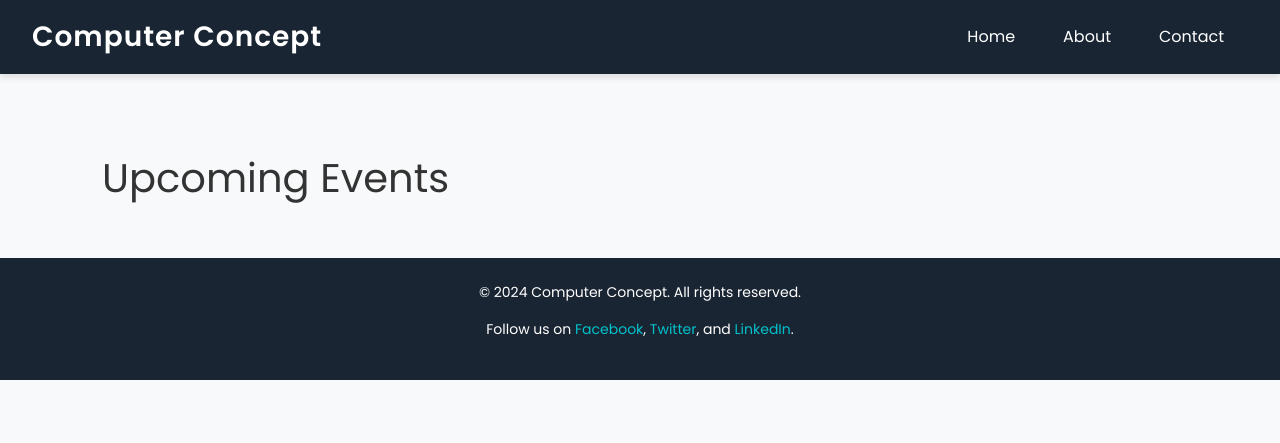
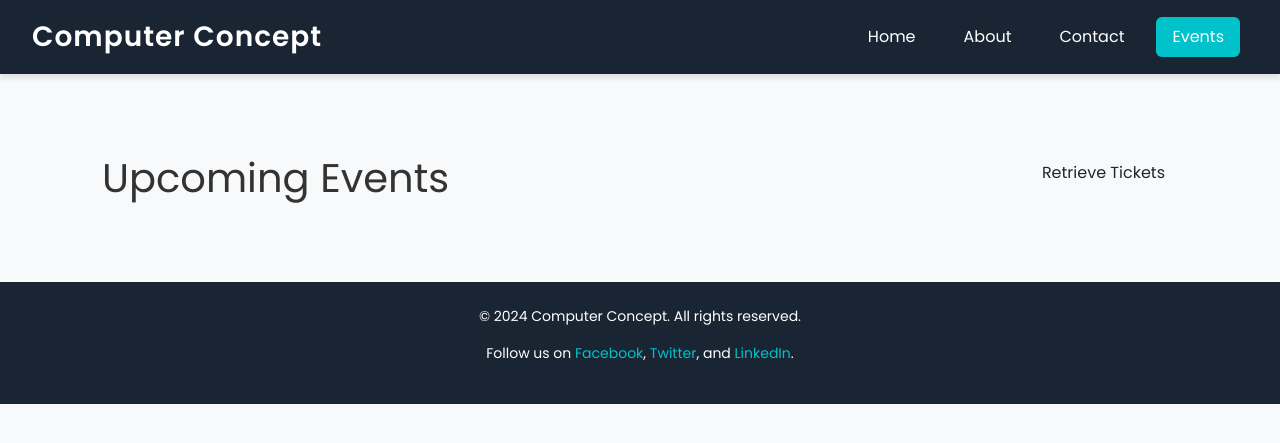
Before and after one commit to Tejaswi2006-raj/mainwebsite, a Django app: page /events in a window 1280 px wide. Shown: the top 443 px of the page. Run offline with Django 5.2, Linux system fonts and the light colour scheme; data that the repository does not hold is empty.

Commit message:
Bug Fixes

```diff
--- a/templates/events.html
+++ b/templates/events.html
@@ -83,8 +83,16 @@
     }
     </style>
 
-<div class="container mt-5">
-  <h1 class="mb-4">Upcoming Events</h1>
+    <div class="container mt-5">
+      <div class="row mb-4">
+        <div class="col-md-8">
+          <h1 class="mb-4">Upcoming Events</h1>
+        </div>
+        <div class="col-md-4 text-md-end">
+          <a href="{% url 'show_tickets' %}" class="btn btn-verify-tickets">Retrieve Tickets</a>
+        </div>
+      </div>
+
   <div class="row">
     {% for event in events %}
     <div class="col-md-6 mb-4">
--- a/templates/partials/header.html
+++ b/templates/partials/header.html
@@ -13,5 +13,9 @@
         <li class="nav-item">
           <a href="{% url 'contact' %}" class="nav-link {% if request.resolver_match.url_name == 'contact' %}active{% endif %}">Contact</a>
         </li>
-    </ul>
+        <li class="nav-item">
+          <a href="{% url 'events' %}" class="nav-link {% if request.resolver_match.url_name == 'events' %}active{% endif %}">Events</a>
+        </li>
+      </ul>
+
   </header>
```
Also changed, not shown: requirements.txt (+21 -0 lines).
